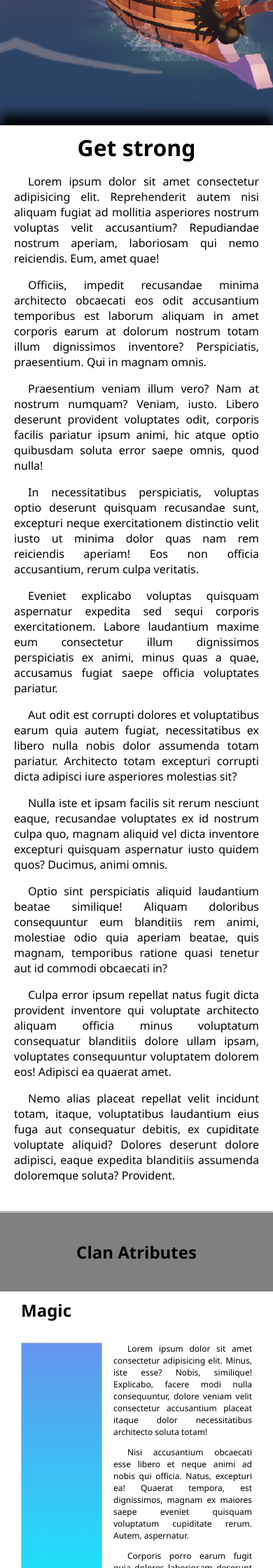
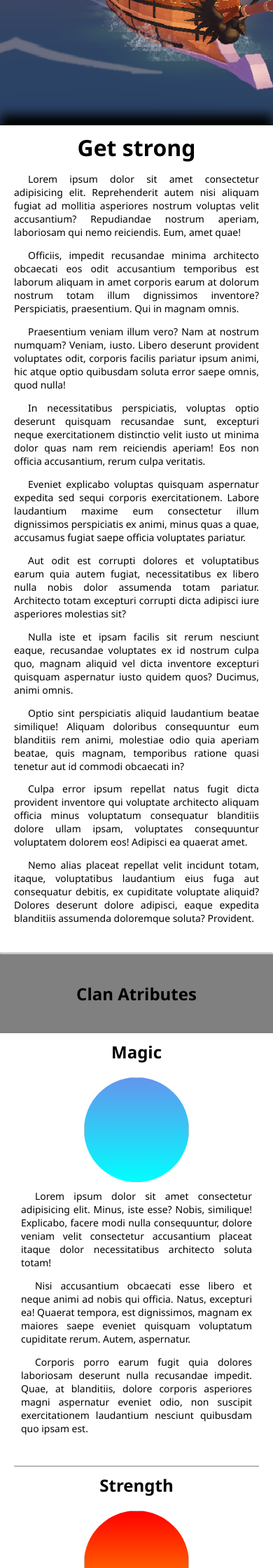
Before and after one commit to Everaldo451/Guild-Web-Project, a Python web app: template flaskr/templates/index.html in a window 390 px wide. Shown: the part 372-2612 px from the top of the page at 70% size. Run offline with Jinja, Linux system fonts and the light colour scheme; the template is opened without the code that fills it, so the values that code supplies are empty.

Commit message:
second commit

```diff
--- a/flaskr/static/css/index.css
+++ b/flaskr/static/css/index.css
@@ -44,6 +44,7 @@ main > div {
 }
 
 main p {
+    font-size: clamp(12px,calc(12px + 0.5vw),20px);
     text-indent: 50px;
     text-align: justify;
     text-justify:auto;
@@ -72,7 +73,7 @@ main p {
     & .content {
         margin-top: 10px;
         & p:first-child {margin-top: 0;}
-        & p {font-size: 12px; text-indent: 20px;}
+        & p {font-size:clamp(12px,calc(12px + 0.5vw),15px); text-indent: 20px;}
     }
     & img{width: 80%;aspect-ratio: 1/1; border-radius: 50%;}
 }
@@ -222,22 +223,11 @@ hr {
 
 
 
-.atributes > div:nth-child(even){
-    & h2 {text-align: right;}
+.atributes >div >div img{
+  /*  & h2 {text-align: right;}
     & > div {flex-direction: row-reverse;
         align-items: flex-start;
         margin-top: 30px;
-        & div{display: inline-block;width: 60%;margin-right: auto;margin-top: 0;}
-        & img {align-self: center;margin-top: 0;width: 35%;align-self: stretch;border-radius: 0;}
-    }
-}
-
-.atributes .magic, .atributes .healthy {
-    & h2 {text-align: left;}
-    & > div {flex-direction: row;
-        align-items: flex-start;
-        margin-top: 30px;
-        & div{display: inline-block;width: 60%;margin-left: auto;margin-top: 0;}
-        & img {align-self: center;margin-top: 0;width: 35%; align-self: stretch;border-radius: 0;}
-    }
+        & div{display: inline-block;width: 60%;margin-right: auto;margin-top: 0;}*/
+        width: 150px
 }}
```
